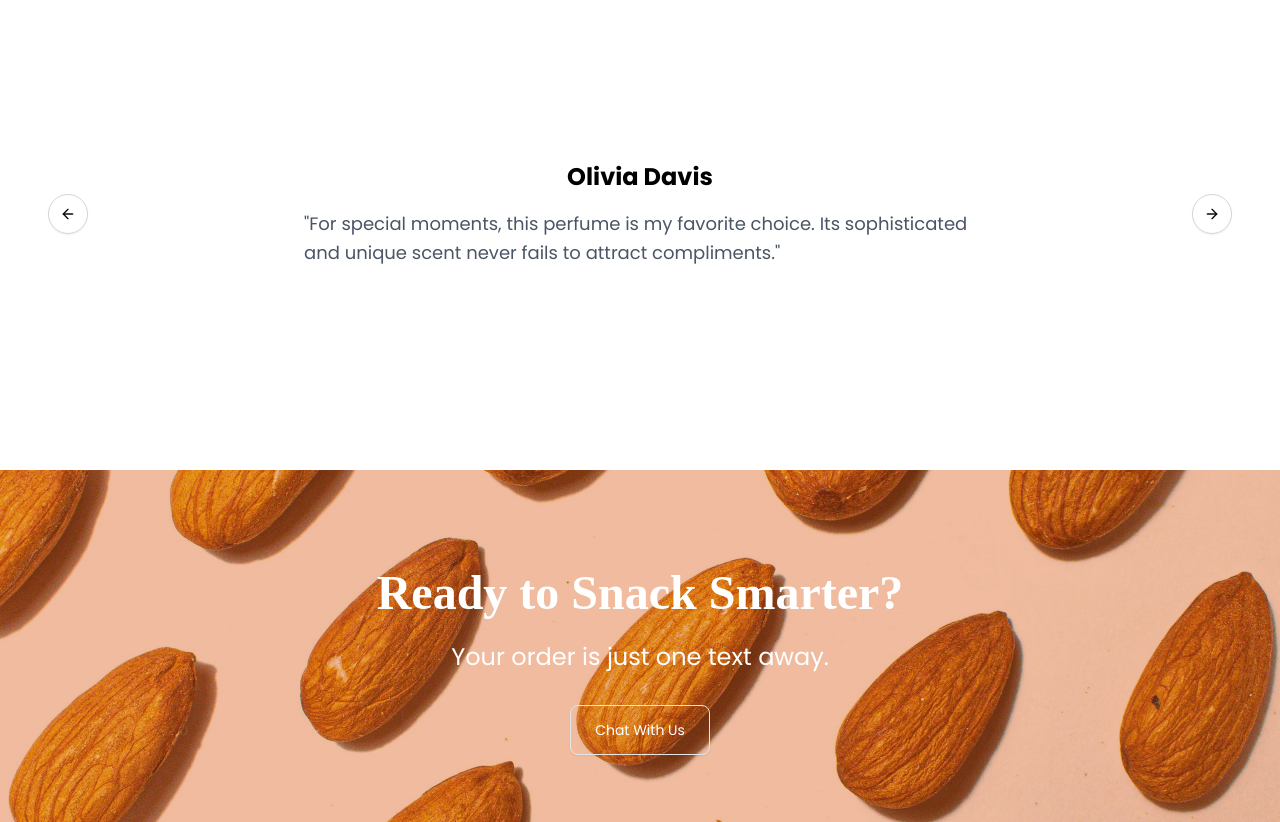
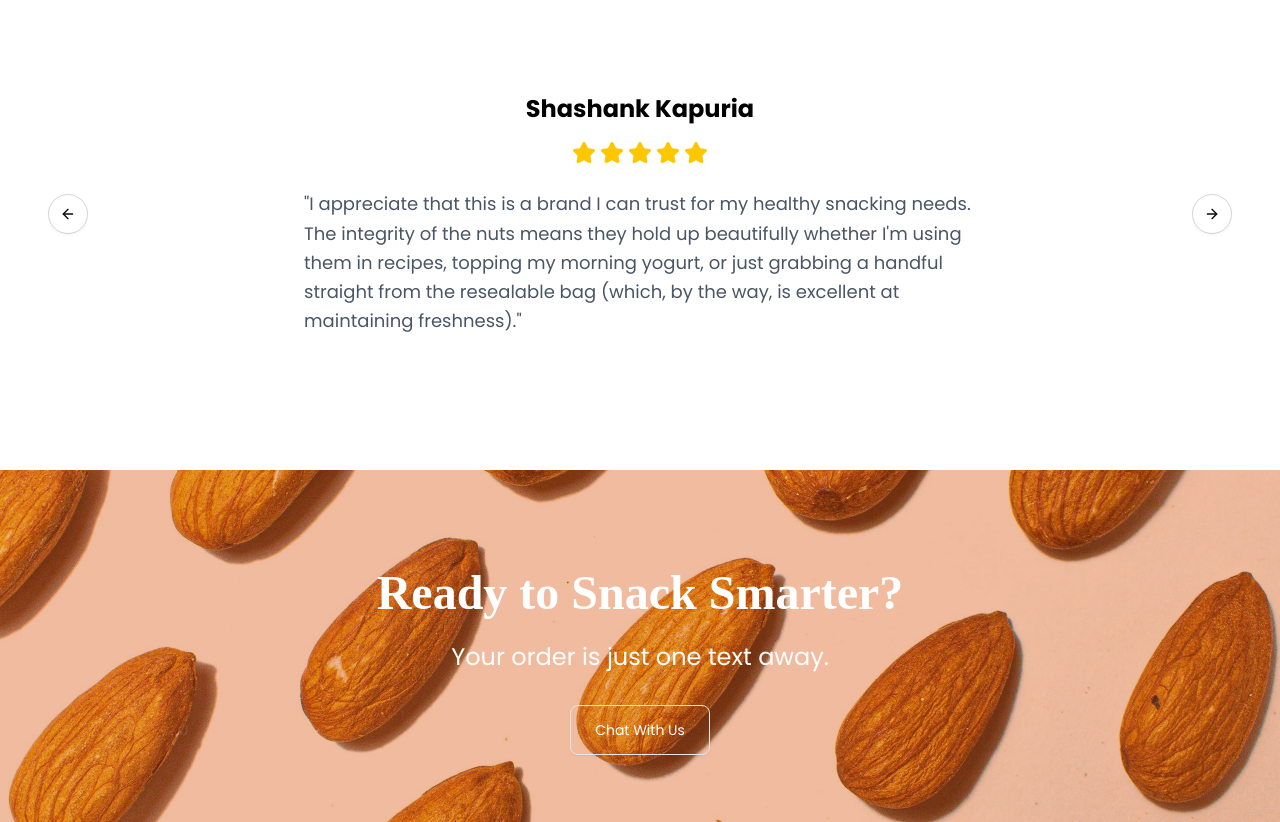
Before and after one commit to Rectangle-Technologies/ztreats-ui, a Next.js app: page / in a window 1280 px wide. Shown: the part 4053-4875 px from the top of the page. Built offline with nearby package versions, Linux system fonts and the light colour scheme; a web font is replaced by a local one.

Commit message:
Added client testimonials

```diff
--- a/components/landing/ClientsTestimonials.tsx
+++ b/components/landing/ClientsTestimonials.tsx
@@ -18,15 +18,33 @@ interface Testimonial {
 const testimonials: Testimonial[] = [
 	{
 		id: 1,
-		name: "Olivia Davis",
-		rating: 4.5,
-		text: "For special moments, this perfume is my favorite choice. Its sophisticated and unique scent never fails to attract compliments.",
+		name: "Shashank Kapuria",
+		rating: 5,
+		text: `I appreciate that this is a brand I can trust for my healthy snacking needs. The integrity of the nuts means they hold up beautifully whether I'm using them in recipes, topping my morning yogurt, or just grabbing a handful straight from the resealable bag (which, by the way, is excellent at maintaining freshness).`,
 	},
 	{
 		id: 2,
-		name: "John Smith",
+		name: "Meghna Datwani",
 		rating: 5,
-		text: "Absolutely love the quality of these treats! Perfect gift for any occasion. The packaging is beautiful and the taste is exceptional.",
+		text: `The quality of the dryfruits is amazing... Specially the walnuts. I've become a regular customer to them and I only trust them with the quality, even when it comes to gifting it to my relatives.`,
+	},
+	{
+		id: 3,
+		name: "Darshan Shah",
+		rating: 5,
+		text: `Great product quality and very helpful team! I have started regularly buying from them!`,
+	},
+	{
+		id: 4,
+		name: "Darshan Nawab",
+		rating: 5,
+		text: `Top Notch quality with pocket friendly price.`,
+	},
+	{
+		id: 5,
+		name: "Heena Rajput",
+		rating: 5,
+		text: `The hamper was absolutely beautiful and the packaging felt rich and classy. We don’t like ordinary decorations, but this one truly stood out. The jute flowers and bag were lovely, and everyone loved it. I will definitely be ordering again!`,
 	},
 ];
 
@@ -54,11 +72,11 @@ export default function ClientsTestimonials() {
 									<h3 className="text-2xl font-bold text-black mb-4">{testimonial.name}</h3>
 
 									{/* Star Rating */}
-									{/* <div className="flex justify-center gap-1 mb-6">
+									<div className="flex justify-center gap-1 mb-6">
 										{Array.from({ length: 5 }).map((_, i) => (
 											<Star key={i} className={`w-6 h-6 ${i < Math.floor(testimonial.rating) ? "fill-yellow-400 text-yellow-400" : i < testimonial.rating ? "fill-yellow-400 text-yellow-400 opacity-50" : "text-gray-300"}`} />
 										))}
-									</div> */}
+									</div>
 
 									{/* Testimonial Text */}
 									<p className="text-lg text-gray-600 leading-relaxed max-w-2xl">&quot;{testimonial.text}&quot;</p>
@@ -68,8 +86,8 @@ export default function ClientsTestimonials() {
 					</CarouselContent>
 
 					{/* Navigation Arrows */}
-					<CarouselPrevious className="absolute -left-4 lg:left-0 top-1/2 -translate-y-1/2 h-7 w-7 md:h-10 md:w-10 border-gray-300 hover:bg-gray-100" />
-					<CarouselNext className="absolute -right-4 lg:right-0 top-1/2 -translate-y-1/2 h-7 w-7 md:h-10 md:w-10 border-gray-300 hover:bg-gray-100" />
+					<CarouselPrevious className="absolute -left-4 lg:left-0 top-1/2 -translate-y-1/2 h-7 w-7 md:h-10 md:w-10 border-gray-300 hover:bg-gray-100 hover:cursor-pointer" />
+					<CarouselNext className="absolute -right-4 lg:right-0 top-1/2 -translate-y-1/2 h-7 w-7 md:h-10 md:w-10 border-gray-300 hover:bg-gray-100 hover:cursor-pointer" />
 				</Carousel>
 			</div>
 		</section>
```
